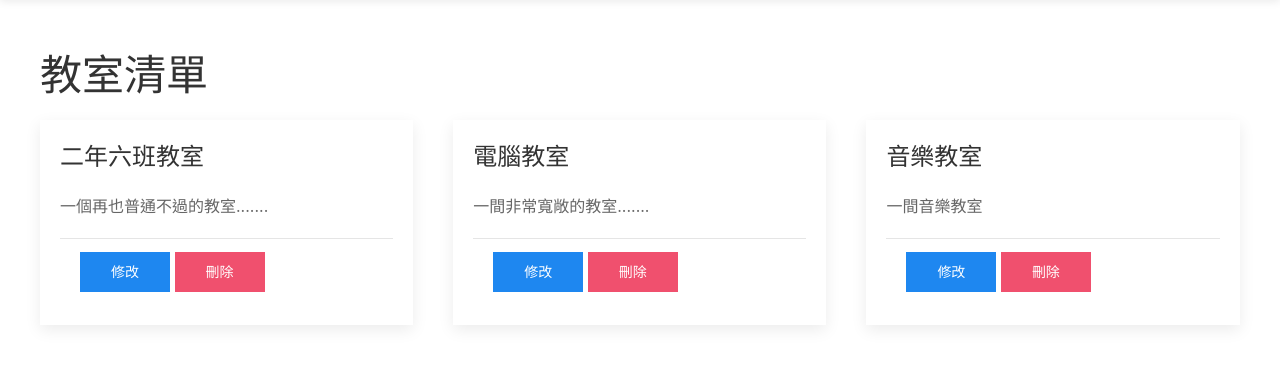
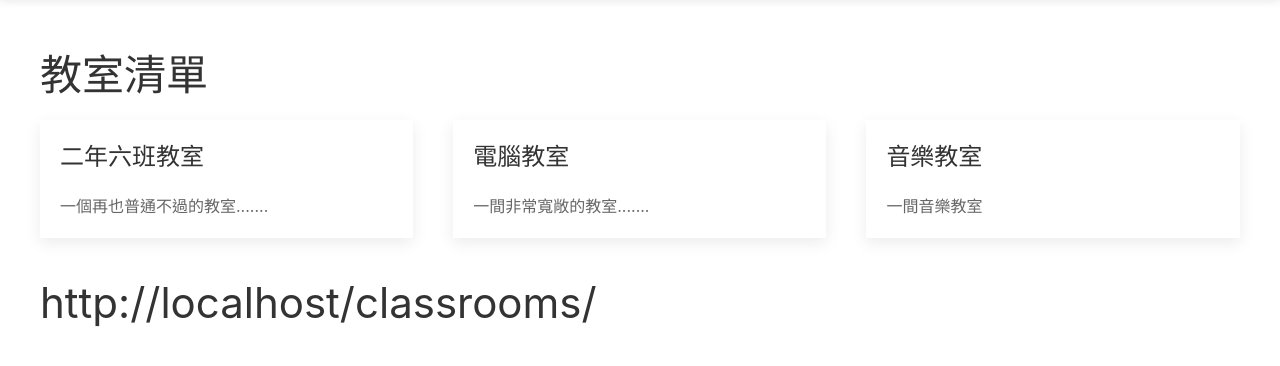
Before and after one commit to Kayxue/Classroom_lending, a Django app: page /classrooms/ in a window 1280 px wide. Shown: the part 80-446 px from the top of the page. Run offline with Django 3.2, Linux system fonts and the light colour scheme; data comes from the database, SQL or seed files in the repository; both versions use the stored data as it was after the commit; some libraries are stand-ins or nearby versions.

Commit message:
2021-06-16

```diff
--- a/addClassroom/templates/classroomList.html
+++ b/addClassroom/templates/classroomList.html
@@ -10,15 +10,18 @@
 <ul class="js-filter uk-child-width-1-2@s uk-child-width-1-3@m" uk-grid>
     {% for item in classroom_list %}
     <li>
-        <div class="uk-card uk-card-default uk-card-small uk-card-hover uk-card-body uk-link-toggle" href="#">
-            <h3 class="uk-card-title">{{ item.name }}</h3>
+        <div class="uk-card uk-card-default uk-card-small uk-card-hover uk-card-body uk-link-toggle" id="{{ item.id }}">
+            <a class="uk-card-title uk-heading-medium">{{ item.name }}</a>
             <p>{{ item.description }}</p>
+            {% if user.is_authenticated %}
             <div class="uk-card-footer">
                 <a class="uk-button uk-button-primary" href="#">修改</a>
                 <a class="uk-button uk-button-danger" href="#">刪除</a>
             </div>
+            {% endif %}
         </div>
     </li>
     {% endfor %}
 </ul>
+<h1 class="domain">{{ domain }}</h1>
 {% endblock %}
--- a/addClassroom/views.py
+++ b/addClassroom/views.py
@@ -1,7 +1,10 @@
+from urllib import request
+
 from django.shortcuts import render
 from django.views.generic import *
 from django.urls import *
 from .models import *
+from django.contrib.sites.shortcuts import get_current_site
 
 
 # Create your views here.
@@ -18,3 +21,8 @@ class AddClassroom(CreateView):
 class ClassroomList(ListView):
     model = Classroom
     template_name = "classroomList.html"
+
+    def get_context_data(self, **kwargs):
+        context = super().get_context_data(**kwargs)
+        context["domain"] = self.request.build_absolute_uri()
+        return context
```
Also changed, not shown: db.sqlite3.
